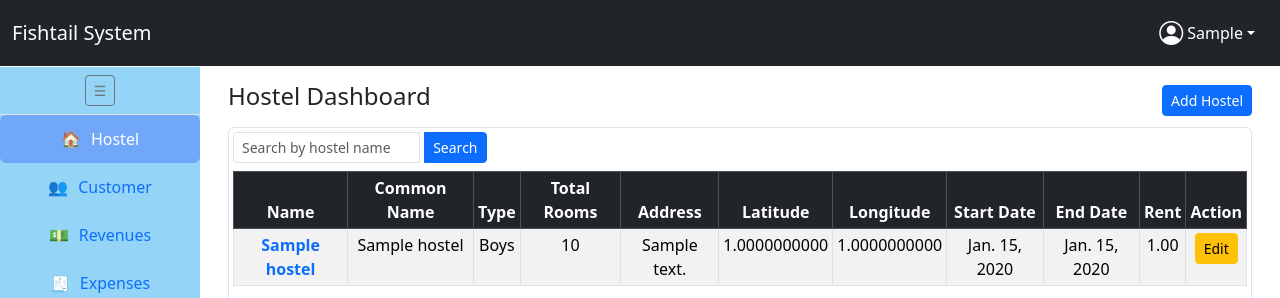
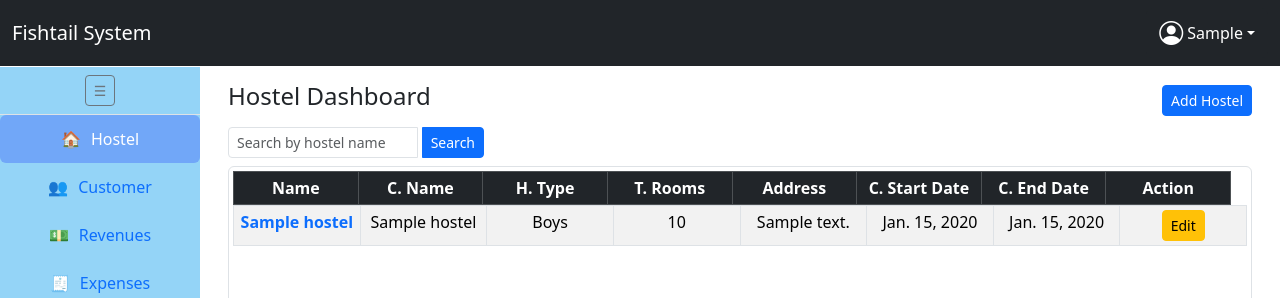
Before and after one commit to jadhikari/docker-fistail-home, a Django app: page / in a window 1280 px wide. Shown: the top 298 px of the page. Run offline with Django 5.2, Linux system fonts and the light colour scheme; a user stored in the database is signed in; tables that the repository leaves empty hold one stand-in row (values such as "Sample post").

Commit message:
chaning layout of dashboard

```diff
--- a/backend/customer/templates/customer/customer_form.html
+++ b/backend/customer/templates/customer/customer_form.html
@@ -7,7 +7,7 @@
     <a href="{% url 'customer:dashboard' %}" class="btn btn-sm btn-outline-secondary mb-2">← Back</a>
     <h4 class="mb-4 text-center">{% if is_edit %}Edit{% else %}Add{% endif %} Customer</h4>
 
-    <form method="post" novalidate>
+    <form method="post" enctype="multipart/form-data" novalidate>
         {% csrf_token %}
         <div class="row">
             {% for field in form %}
--- a/backend/hostel/templates/hostel/dashboard.html
+++ b/backend/hostel/templates/hostel/dashboard.html
@@ -4,33 +4,67 @@
 
 {% block content %}
     <style>
-    #hostel-table-wrapper {
+        /* Scrollable tbody inside a fixed table header */
+        .scrollable-table {
             height: 45vh;
             overflow-y: auto;
+            display: block;
         }
+
+        .scrollable-table thead, .scrollable-table tbody tr {
+            display: table;
+            width: 100%;
+            table-layout: fixed;
+        }
+
+        .scrollable-table thead {
+            width: calc(100% - 1em); /* Prevent scrollbar overlay */
+            position: sticky;
+            top: 0;
+            z-index: 2;
+            background-color: #343a40;
+            color: white;
+        }
+
+        .scrollable-table tbody {
+            display: block;
+            max-height: 45vh;
+            overflow-y: auto;
+        }
+
+        .scrollable-table td, .scrollable-table th {
+            white-space: nowrap;
+            overflow: hidden;
+            text-overflow: ellipsis;
+        }
+
         #map {
             height: 50vh;
             width: 100%;
         }
     </style>
+
     <div class="container-fluid py-3">
-  {% comment %} Display the error massage. {% endcomment %}
+
+        <!-- Alert Messages -->
         {% if messages %}
             <div>
                 {% for message in messages %}
                     <div class="alert alert-{{ message.tags }} alert-dismissible fade show auto-dismiss" role="alert" style="font-size: 0.85rem; line-height: 1.2;">
                         {{ message }}
-                <button type="button button-sm" class="btn-close" data-bs-dismiss="alert" aria-label="Close" style="font-size: 0.7rem;"></button>
+                        <button type="button" class="btn-close btn-sm" data-bs-dismiss="alert" aria-label="Close" style="font-size: 0.7rem;"></button>
                     </div>
                 {% endfor %}
             </div>
         {% endif %}
+
+        <!-- Header -->
         <div class="d-flex justify-content-between align-items-center mb-2">
             <h4>Hostel Dashboard</h4>
             <a href="{% url 'hostel:hostel_add' %}" class="btn btn-sm btn-primary">Add Hostel</a>
         </div>
 
-    <div id="hostel-table-wrapper" class="table-responsive border rounded p-1">
+        <!-- Search Bar -->
         <form method="get" class="mb-2">
             <div class="input-group input-group-sm w-25">
                 <input type="text" name="q" value="{{ query }}" class="form-control form-control-sm" placeholder="Search by hostel name">
@@ -38,46 +72,52 @@
             </div>
         </form>
 
-      <table class="table table-sm table-striped table-bordered text-center">
+        <!-- Sticky Header Table with Scrollable Body -->
+        <div class="table-responsive border rounded p-1 scrollable-table">
+            <table class="table table-sm table-striped table-bordered text-center m-0">
                 <thead class="table-dark">
                     <tr>
                         <th>Name</th>
-            <th>Common Name</th>
-            <th>Type</th>
-            <th>Total Rooms</th>
+                        <th>C. Name</th>
+                        <th>H. Type</th>
+                        <th>T. Rooms</th>
                         <th>Address</th>
-            <th>Latitude</th>
-            <th>Longitude</th>
-            <th>Start Date</th>
-            <th>End Date</th>
-            <th>Rent</th>
+                        <th> C. Start Date</th>
+                        <th>C. End Date</th>
                         <th>Action</th>
                     </tr>
                 </thead>
                 <tbody>
                     {% for hostel in hostels %}
                         <tr data-name="{{ hostel.name }}" data-lat="{{ hostel.latitude }}" data-lng="{{ hostel.longitude }}">
-            <td><a href="{% url 'hostel:hostel_detail' hostel.id %}" class="text-decoration-none fw-bold">{{ hostel.name }}</a></td>
+                            <td>
+                                <a href="{% url 'hostel:hostel_detail' hostel.id %}" class="text-decoration-none fw-bold" title="{{ hostel.name }}">
+                                {{ hostel.name|slice:":15" }}{% if hostel.name|length > 15 %} ...{% endif %}
+                                </a>
+                            </td>
                             <td>{{ hostel.common_name }}</td>
                             <td>{{ hostel.get_hostel_type_display }}</td>
                             <td>{{ hostel.total_rooms }}</td>
-            <td>{{ hostel.address }}</td>
-            <td>{{ hostel.latitude }}</td>
-            <td>{{ hostel.longitude }}</td>
+                            <td>
+                                {{ hostel.address|slice:":15" }}{% if hostel.address|length > 15 %} ...{% endif %}
+                            </td>
                             <td>{{ hostel.contract_start_date }}</td>
                             <td>{{ hostel.contract_end_date }}</td>
-            <td>{{ hostel.rent }}</td>
-            <td><a href="{% url 'hostel:hostel_edit' hostel.id %}" class="btn btn-sm btn-warning">Edit</a></td>
+                            <td>
+                                <a href="{% url 'hostel:hostel_edit' hostel.id %}" class="btn btn-sm btn-warning">Edit</a>
+                            </td>
                         </tr>
                     {% endfor %}
                 </tbody>
             </table>
         </div>
-    <div id="map" class="mt-3"></div>
+
+        <!-- MAP -->
+        <div id="map" class="mt-3 rounded border"></div>
     </div>
 
+    <!-- Leaflet CSS & JS -->
     <link rel="stylesheet" href="https://unpkg.com/leaflet/dist/leaflet.css" />
-  <!-- Leaflet JS -->
     <script src="https://unpkg.com/leaflet/dist/leaflet.js"></script>
 
     <script>
@@ -97,7 +137,6 @@
             const name = row.dataset.name;
 
             if (!isNaN(lat) && !isNaN(lng)) {
-          console.log(`Placing marker for: ${name} (${lat}, ${lng})`);
                 const marker = L.marker([lat, lng]).addTo(map);
                 marker.bindTooltip(name, { permanent: false, direction: "top" });
 
@@ -112,20 +151,20 @@
             }
             });
 
-      // Auto zoom to fit all markers
             if (markers.length) {
                 map.fitBounds(markers);
             }
 
-      // Allow clicking on map to place a new marker
-      map.on('click', function(e) {
+            map.on('click', function (e) {
                 const { lat, lng } = e.latlng;
-        L.marker([lat, lng]).addTo(map).bindPopup(`New Point: ${lat.toFixed(5)}, ${lng.toFixed(5)}`).openPopup();
+                L.marker([lat, lng])
+                    .addTo(map)
+                    .bindPopup(`New Point: ${lat.toFixed(5)}, ${lng.toFixed(5)}`)
+                    .openPopup();
                 map.panTo([lat, lng]);
             });
-    });
 
-    // Auto-dismiss messages after 5 seconds
+            // Auto-dismiss alerts
             setTimeout(() => {
                 const alerts = document.querySelectorAll('.auto-dismiss');
                 alerts.forEach(alert => {
@@ -133,11 +172,6 @@
                     bsAlert.close();
                 });
             }, 4000);
-
+        });
     </script>
-
-
-
-
-
 {% endblock %}
```
Also changed, not shown: backend/customer/forms.py (+7 -2 lines), backend/customer/models.py (+52 -7 lines), backend/customer/templates/customer/customer_detail.html (+24 -11 lines), backend/customer/views.py (+24 -9 lines). Lines whose indentation alone changed are shown as unchanged.
